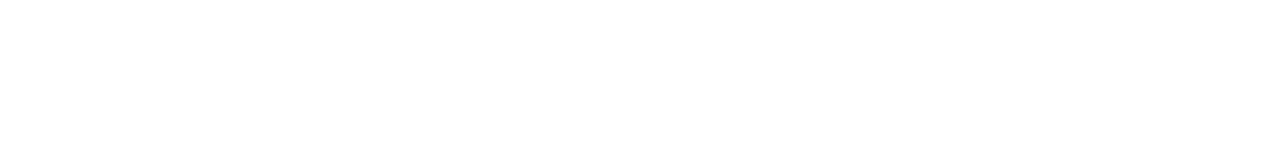
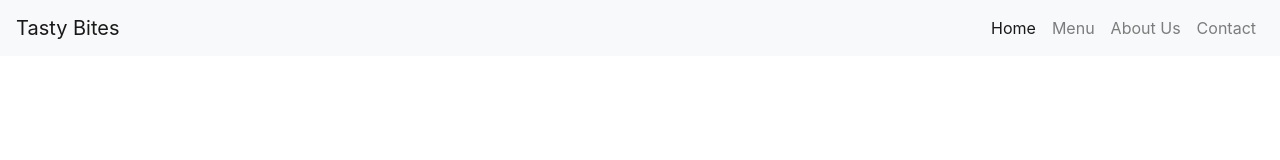
Before and after one commit to AttahAmego/Travel_Agency_Bootsrap, a plain HTML site: page index.html in a window 1280 px wide. Drawn offline with nearby package versions, Linux system fonts and the light colour scheme.

Commit message:
Updating Header Section

```diff
--- a/index.html
+++ b/index.html
@@ -3,13 +3,47 @@
   <head>
     <meta charset="UTF-8" />
     <meta name="viewport" content="width=device-width, initial-scale=1.0" />
-    <title>Nouriat Restaurant</title>
+    <title>Tasty Bites</title>
     <link
       rel="stylesheet"
       href="https://maxcdn.bootstrapcdn.com/bootstrap/4.0.0/css/bootstrap.min.css"
     />
   </head>
   <body>
+    <header>
+      <nav class="navbar navbar-expand-lg navbar-light bg-light">
+        <a class="navbar-brand" href="#">Tasty Bites</a>
+        <button
+          class="navbar-toggler"
+          type="button"
+          data-toggle="collapse"
+          data-target="#navbarSupportedContent"
+          aria-controls="navbarSupportedContent"
+          aria-expanded="false"
+          aria-label="Toggle navigation"
+        >
+          <span class="navbar-toggler-icon"></span>
+        </button>
+        <div class="collapse navbar-collapse" id="navbarSupportedContent">
+          <ul class="navbar-nav ml-auto">
+            <li class="nav-item active">
+              <a class="nav-link" href="#"
+                >Home <span class="sr-only">(current)</span></a
+              >
+            </li>
+            <li class="nav-item">
+              <a class="nav-link" href="#">Menu</a>
+            </li>
+            <li class="nav-item">
+              <a class="nav-link" href="#">About Us</a>
+            </li>
+            <li class="nav-item">
+              <a class="nav-link" href="#">Contact</a>
+            </li>
+          </ul>
+        </div>
+      </nav>
+    </header>
     <script src="https://code.jquery.com/jquery-3.2.1.slim.min.js"></script>
     <script src="https://maxcdn.bootstrapcdn.com/bootstrap/4.0.0/js/bootstrap.min.js"></script>
   </body>
```
